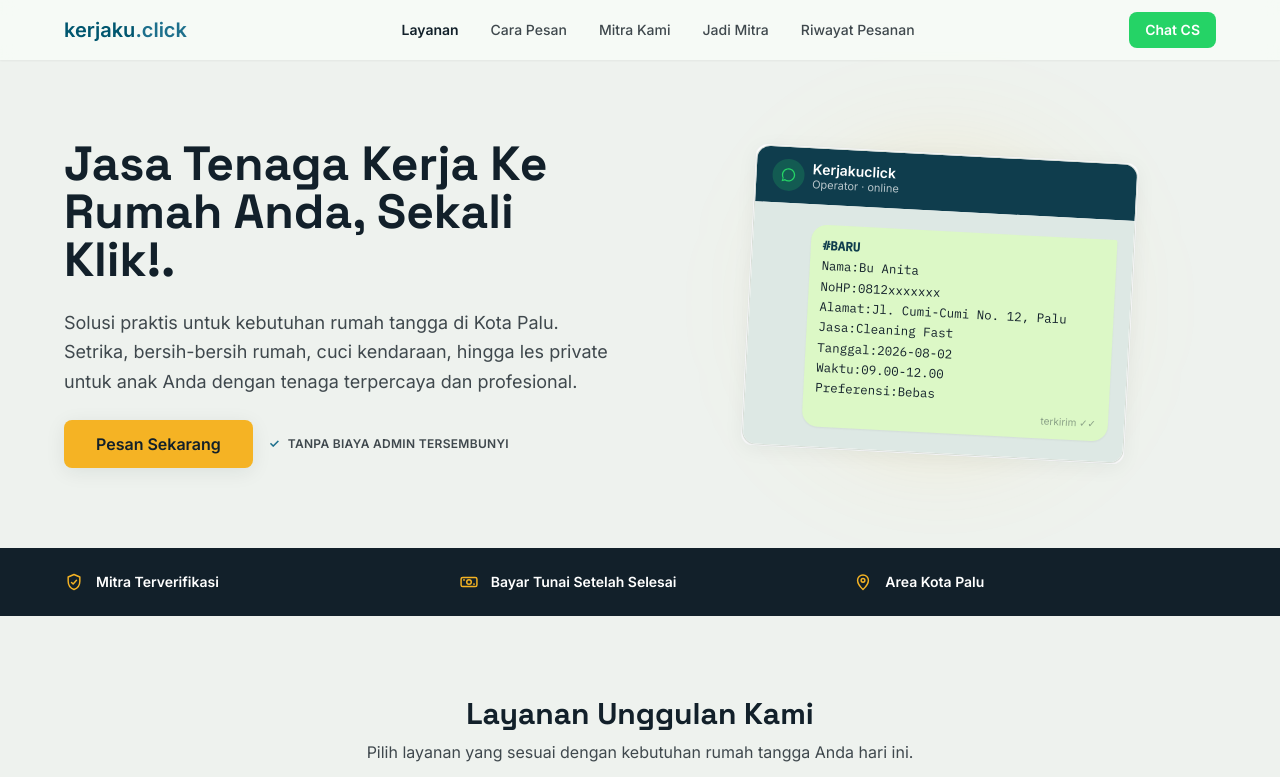
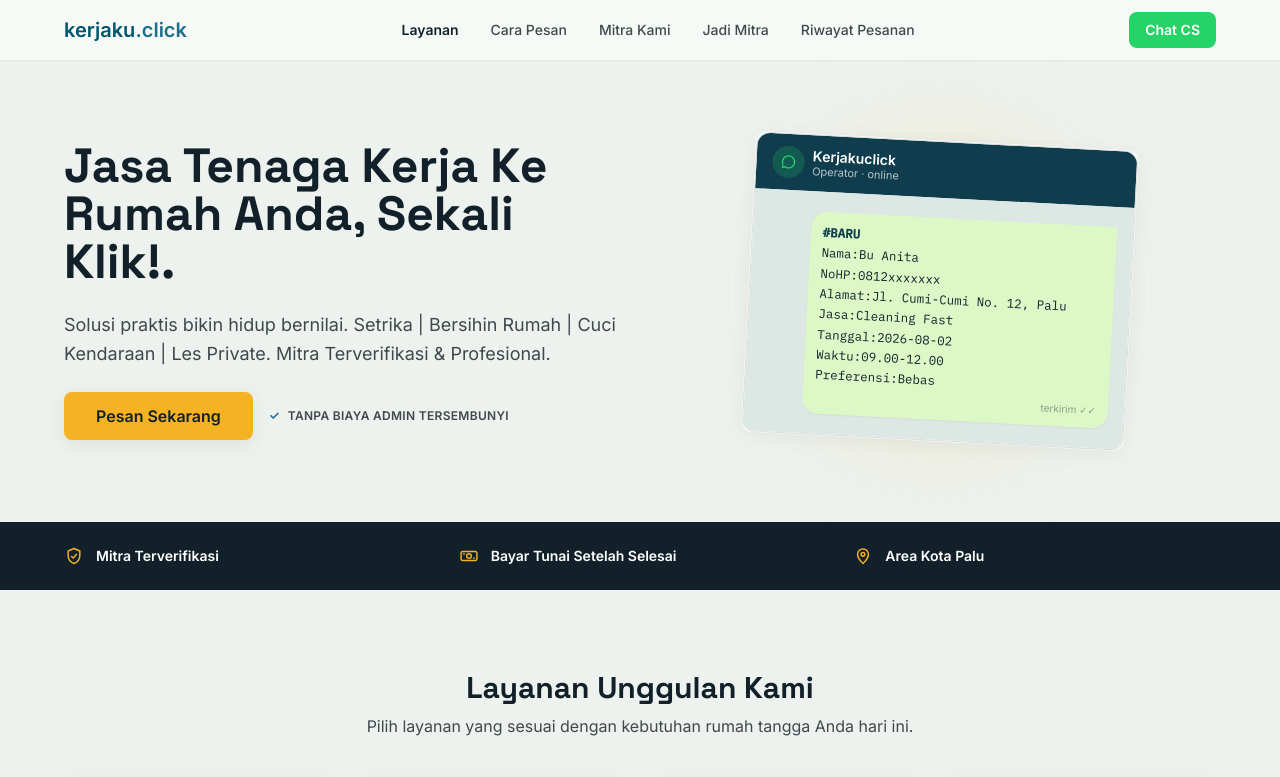
Before and after one commit to kerjakuclick-hub/kerjakuclick, a Next.js app: page / in a window 1280 px wide. Shown: the top 777 px of the page. Built offline with nearby package versions, Linux system fonts and the light colour scheme; no server answers; the database is empty.

Commit message:
update: hero subheadline jadi tagline baru

```diff
--- a/components/Hero.tsx
+++ b/components/Hero.tsx
@@ -29,10 +29,9 @@ export default function Hero() {
         <h1 className="font-[family-name:var(--font-space-grotesk)] text-4xl md:text-5xl font-bold text-[#12202A] leading-tight">
           Jasa Tenaga Kerja Ke Rumah Anda, Sekali Klik!.
         </h1>
-        <p className="text-lg text-[#3f484d] leading-relaxed">
-          Solusi praktis untuk kebutuhan rumah tangga di Kota Palu. Setrika,
-          bersih-bersih rumah, cuci kendaraan, hingga les private untuk anak Anda dengan tenaga terpercaya
-          dan profesional.
+                <p className="text-lg text-[#3f484d] leading-relaxed">
+          Solusi praktis bikin hidup bernilai. Setrika | Bersihin Rumah |
+          Cuci Kendaraan | Les Private. Mitra Terverifikasi & Profesional.
         </p>
         <div className="flex flex-col sm:flex-row gap-4 items-start sm:items-center">
           <a
```
